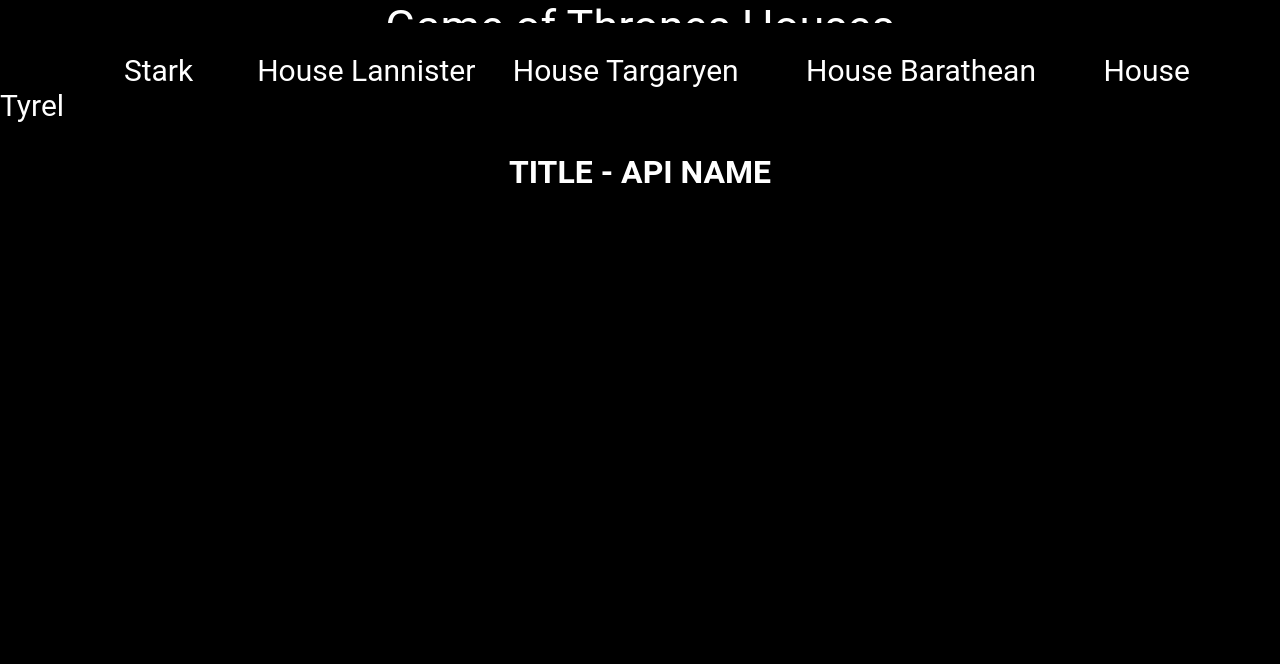
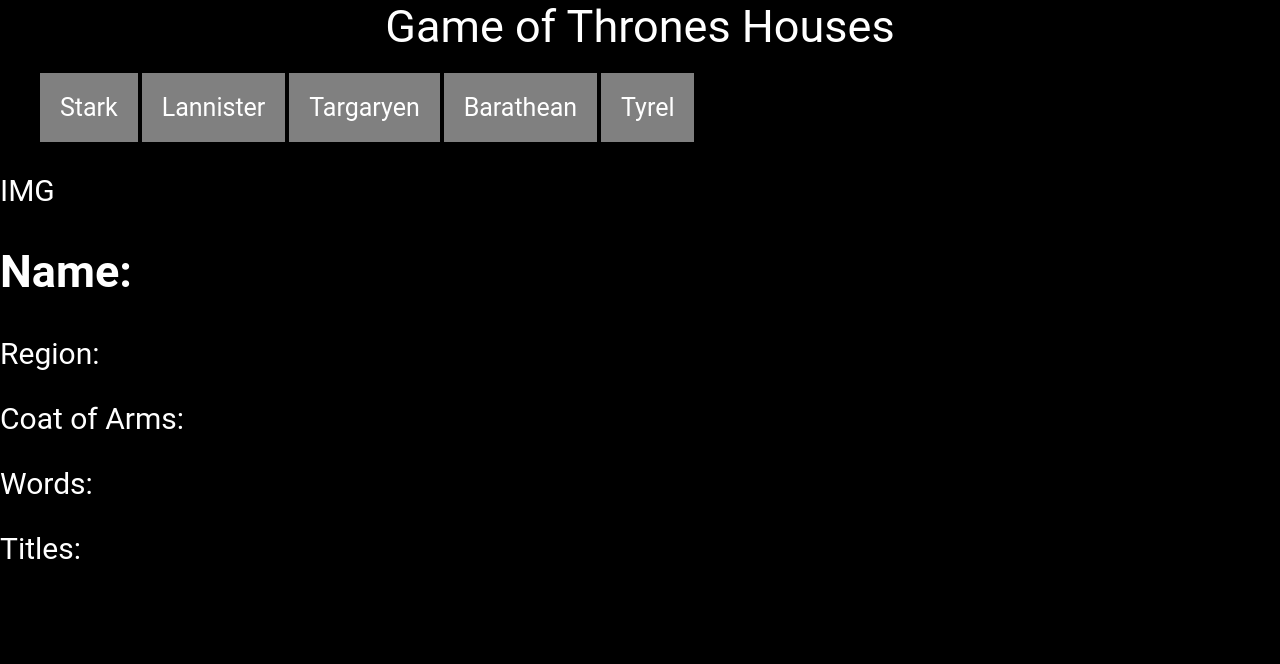
Before and after one commit to sarahtsige/UI-Project, a plain HTML site: page index.html in a window 1280 px wide. Drawn offline with Linux system fonts and the light colour scheme.

Commit message:
created divs for tab content

```diff
--- a/index.html
+++ b/index.html
@@ -1,5 +1,6 @@
 <!DOCTYPE html>
 <html lang="en">
+
 <head>
   <meta charset="UTF-8" />
   <meta name="viewport" content="width=device-width, initial-scale=1.0" />
@@ -7,20 +8,39 @@
   <link rel="stylesheet" href="style.css">
   <title>UI Design</title>
 </head>
+
 <body>
   <header>Game of Thrones Houses</header>
-<nav>
-  <div class='houses'>House Stark</div>
-  <div class='houses'>House Lannister</divclass='houses>
-  <div class='houses'>House Targaryen</div>
-  <div class='houses'>House Barathean</div>
-  <div class='houses'>House Tyrel</div>
-</nav>
+
+
   <main>
-    <h1> TITLE  - API NAME</h1>
+    <ul>
+      <li data-tab-target='#stark'>Stark</li>
+      <li data-tab-target='#lannister'>Lannister</li>
+      <li data-tab-target='#targaryen'>Targaryen</li>
+      <li data-tab-target='#barathean'>Barathean</li>
+      <li data-tab-target='#tyrel'>Tyrel</li>
+    </ul>
+
+
+    <div class='houses'data-tab-content>
+      <div>IMG</div>
+      <div>
+      <h2>Name:</h2>
+      <p>Region:</p>
+      <p>Coat of Arms:</p>
+      <p>Words:</p>
+      <p>Titles:</p>
+    </div>
+    </div>
+    <div class='houses' data-tab-content></div>
+    <div class='houses' data-tab-content></div>
+    <div class='houses' data-tab-content></div>
+    <div class='houses' data-tab-content></div>
   </main>
-    <script src="./js/script.js"></script>
+  <script src="script.js" defer></script>
 
 
 </body>
+
 </html>
--- a/script.js
+++ b/script.js
@@ -1,14 +1,15 @@
 
 
-const url = "https://www.anapioficeandfire.com/api/houses"
-
+const url = "https://www.anapioficeandfire.com/api/houses?page=2&pageSize=50";
+const tabs = documents.querySelectorAll('data-tab-target')
 
 fetch(url)
   .then(res => {
     return res.json();
   })
   .then(res => {
-    console.log("success!", res);
+    console.log("success   res");
+    console.log(res);
   })
   .catch(err => {
     console.log("something went wrong...", err);
@@ -19,23 +20,22 @@ fetch(url)
 
 
 let houses = document.querySelectorAll('.houses')
+houses.innerHTML = res[0].name;
+
+function getHouseInfo(e) {
+  e.preventDefaut();
+  const target = document.querySelector(tab.dataset.tabTarget)
+  target.classList.add('active')
+}
+
+//Event listener to tabs for the click
+tabs.forEach(tab => {
+  tab.addEventListener('click', getHouseInfo);
+})
 
 
 
 
 
-//Event listener for the click
-houses.addEventListener('click', getHouseInfo);
-
-
-function getHouseInfo(e){
-    e.preventDefaut();
-}
-
-
-
-
 //array of URLs for images
- let houseImages {
-
- }
+let houseImages = {};
--- a/style.css
+++ b/style.css
@@ -3,7 +3,13 @@ header {
     text-align: center;
 }
 
-
+li {
+    display: inline;
+    text-align: right;
+    font-size: 25px;
+    padding: 20px;
+    background-color: grey;
+}
 
 
 body {
@@ -15,7 +21,11 @@ body {
 }
 
 main {
-
+    margin: 0 auto;
+    font-family: 'Roboto', sans-serif;
+    background: black;
+    color: white;
+    margin-top: 40px;
 }
 
 
```
Lines whose indentation alone changed are shown as unchanged.
